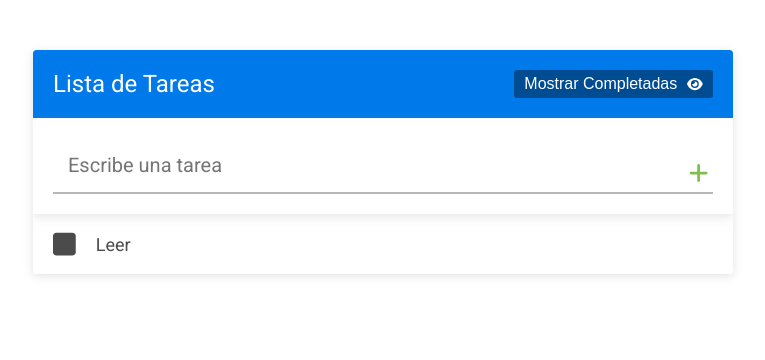
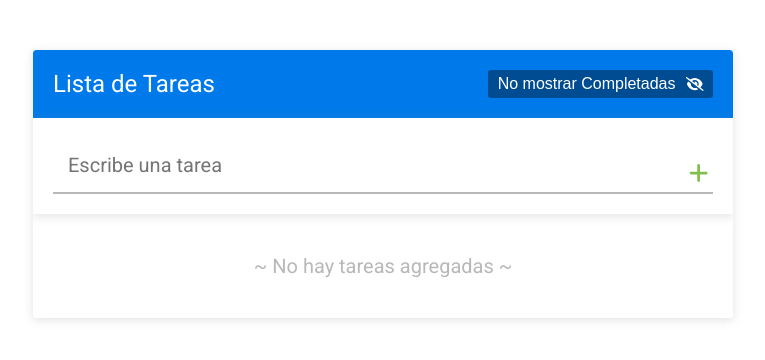
Before and after one commit to Vinii21/practica_react, a React (Create React App) app in the folder practicas/app_lista_tareas/: page / in a window 1280 px wide. Shown: the top 360 px of the page, without its empty margins (257-1022 px from the left). Built offline with nearby package versions, Linux system fonts and the light colour scheme.

Commit message:
Logica para almacenar en localStorage

```diff
--- a/practicas/app_lista_tareas/src/App.js
+++ b/practicas/app_lista_tareas/src/App.js
@@ -1,4 +1,4 @@
-import React, {useState} from 'react';
+import React, {useState, useEffect} from 'react';
 import './App.css';
 import Header from './componentes/Header';
 import FormularioTareas from './componentes/FormularioTareas';
@@ -7,22 +7,32 @@ import ListaTareas from './componentes/ListaTareas';
 
 
 const App = () => {
-  const [tareas, cambiarTareas] = useState(
-    [
-      {
-        id: 1,
-        texto: 'Lavar la ropa',
-        completada: true
-      },
-      {
-        id: 2,
-        texto: 'Leer',
-        completada: false
-      }
-    ]
-  )
+  // Obtenemos tareas guardadas de localStorage
+  const tareasGuardadas = localStorage.getItem('tareas') ? JSON.parse(localStorage.getItem('tareas')) : [];
 
-  const [mostrarTareasCompletadas, cambiarCompletadas] = useState(false);
+  //Establecemos el estado de las tareas
+  const [tareas, cambiarTareas] = useState(tareasGuardadas);
+
+  //Guardando el estado dentro de localStorage
+  useEffect(()=>{
+    localStorage.setItem('tareas', JSON.stringify(tareas));
+  }, [tareas])
+
+  // Accedemos a localstorage y comprobar si mostrarCompletadas tiene valor null
+  let configMostrarCompletadas = '';
+  if (localStorage.getItem('mostrarCompletadas') == null) {
+    configMostrarCompletadas = true;
+  } else {
+    configMostrarCompletadas = localStorage.getItem('mostrarCompletadas') === 'true';
+  }
+
+  //Estado de mostrarCompletadas
+  const [mostrarTareasCompletadas, cambiarCompletadas] = useState(configMostrarCompletadas);
+
+  //Guardando estado de mostrarCompletadas
+  useEffect(()=>{
+    localStorage.setItem('mostrarCompletadas', mostrarTareasCompletadas.toString());
+  }, [mostrarTareasCompletadas])
 
   console.log(tareas)
 
--- a/practicas/app_lista_tareas/src/componentes/FormularioTareas.js
+++ b/practicas/app_lista_tareas/src/componentes/FormularioTareas.js
@@ -23,6 +23,7 @@ const FormularioTareas = ({tareas, cambiarTareas}) => {
                  }
             ]
         );
+        cambiarEstadoInput('');
     }
 
     return (
```
